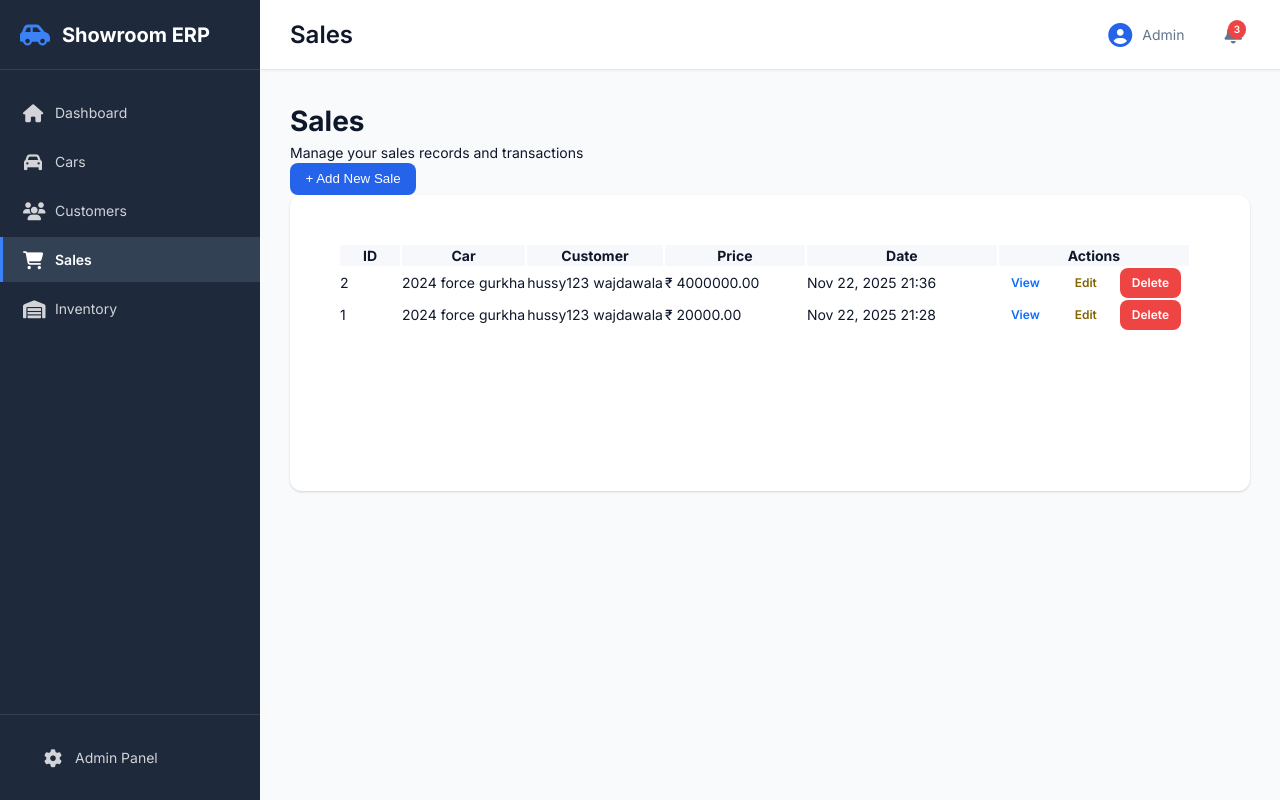
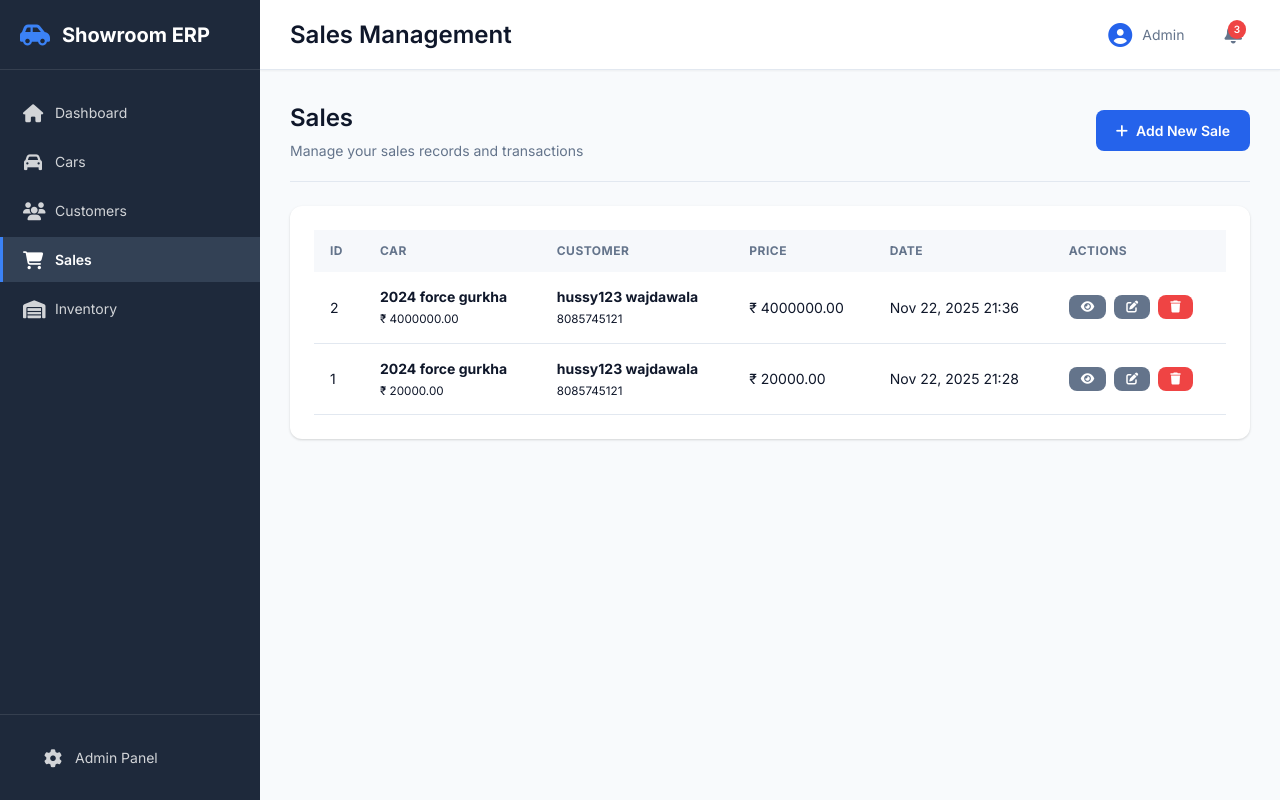
Before and after one commit to AdityaBunge/Showroom_Management_System, a Django app: page /sales/ in a window 1280 px wide. Run offline with Django 4.2, Linux system fonts and the light colour scheme; data comes from the database, SQL or seed files in the repository.

Commit message:
inventory

```diff
--- a/inventory/urls.py
+++ b/inventory/urls.py
@@ -1,10 +1,13 @@
+# inventory/urls.py
 from django.urls import path
 from . import views
 
+app_name = "inventory"
+
 urlpatterns = [
-    path('', views.inventory_list, name='inventory_list'),
-    path('add/', views.add_inventory_item, name='add_inventory_item'),
-    path('<int:item_id>/', views.inventory_detail, name='inventory_detail'),
-    path('<int:item_id>/edit/', views.edit_inventory_item, name='edit_inventory_item'),
-    path('<int:item_id>/delete/', views.delete_inventory_item, name='delete_inventory_item'),
+    path('', views.InventoryListView.as_view(), name='inventory-list'),
+    path('create/', views.InventoryCreateView.as_view(), name='inventory-create'),
+    path('<int:pk>/', views.InventoryDetailView.as_view(), name='inventory-detail'),
+    path('<int:pk>/update/', views.InventoryUpdateView.as_view(), name='inventory-update'),
+    path('<int:pk>/delete/', views.InventoryDeleteView.as_view(), name='inventory-delete'),
 ]
--- a/sales/templates/sales/sale_list.html
+++ b/sales/templates/sales/sale_list.html
@@ -1,63 +1,85 @@
 {% extends "base.html" %}
 {% load static %}
-{% block title %}Sales - Showroom{% endblock %}
 
-{% block page_title %}Sales{% endblock %}
+{% block title %}Sales Management{% endblock %}
+{% block page_title %}Sales Management{% endblock %}
 
 {% block content %}
-<div class="container-fluid py-4">
-  <div class="row align-items-center mb-3">
-    <div class="col-md-8">
-      <h1 class="h3 mb-0">Sales</h1>
-      <p class="text-muted mb-0">Manage your sales records and transactions</p>
-    </div>
-    <div class="col-md-4 text-md-end mt-3 mt-md-0">
-       <button id="openCreateSaleModal" style="padding:.6rem 1.1rem; border-radius:8px; background:#2563EB; color:#fff; border:0;">
-      + Add New Sale
-    </button>
-    </div>
+<div class="page-container">
+
+    <!-- Header -->
+    <div class="page-header">
+        <div class="page-header-content">
+            <h2>Sales</h2>
+            <p class="page-subtitle">Manage your sales records and transactions</p>
         </div>
 
-   <div class="card shadow-sm mt-2">
-    <div class="card-body p-0">
-      <div class="table-responsive" style="min-height: 200px;">
-        <table class="table table-hover mb-0">
-          <thead class="thead-light">
+        <a href="{% url 'sales:sale-create' %}" class="btn btn-primary">
+            <i class="fas fa-plus"></i> Add New Sale
+        </a>
+    </div>
+
+    <!-- Sales Table -->
+    <div class="card">
+        <div class="table-responsive">
+            <table class="data-table">
+                <thead>
                     <tr>
-              <th style="width:60px;">ID</th>
+                        <th>ID</th>
                         <th>Car</th>
                         <th>Customer</th>
-              <th style="width:140px;">Price</th>
-              <th style="width:190px;">Date</th>
-              <th style="width:190px;">Actions</th>
+                        <th>Price</th>
+                        <th>Date</th>
+                        <th>Actions</th>
                     </tr>
                 </thead>
+
                 <tbody>
                     {% for sale in sales %}
                     <tr>
-              <td class="align-middle">{{ sale.id }}</td>
-              <td class="align-middle">
-                <div class="fw-bold">{{ sale.car }}</div>
-                <div class="small text-muted">{{ sale.car.get_trim_display|default_if_none:"" }}</div>
+                        <td>{{ sale.id }}</td>
+
+                        <td>
+                            <strong>{{ sale.car }}</strong><br>
+                            <small class="text-muted">₹ {{ sale.sale_price|floatformat:2 }}</small>
                         </td>
-              <td class="align-middle">
-                <div class="fw-bold">{{ sale.customer.name|default:sale.customer }}</div>
-                <div class="small text-muted">{{ sale.customer.phone }}</div>
+
+                        <td>
+                            {% if sale.customer %}
+                                <strong>{{ sale.customer.first_name }} {% if sale.customer.last_name %}{{ sale.customer.last_name }}{% endif %}</strong><br>
+                                <small class="text-muted">{{ sale.customer.phone_number|default:"—" }}</small>
+                            {% else %}
+                                <span class="text-muted">—</span>
+                            {% endif %}
                         </td>
-              <td class="align-middle">₹ {{ sale.sale_price|floatformat:2 }}</td>
-              <td class="align-middle">{{ sale.sale_date|date:"M d, Y H:i" }}</td>
-              <td class="align-middle">
-                <div class="d-flex gap-2">
-                  <a class="btn btn-sm btn-outline-info" href="{% url 'sales:sale-detail' sale.pk %}">View</a>
-                  <a class="btn btn-sm btn-outline-warning" href="{% url 'sales:sale-update' sale.pk %}">Edit</a>
-                  <a class="btn btn-sm btn-danger" href="{% url 'sales:sale-delete' sale.pk %}">Delete</a>
+
+                        <td>₹ {{ sale.sale_price|floatformat:2 }}</td>
+
+                        <td>{{ sale.sale_date|date:"M d, Y H:i" }}</td>
+
+                        <td>
+                            <div style="display:flex; gap:8px;">
+                                <a href="{% url 'sales:sale-detail' sale.id %}" class="btn btn-sm btn-secondary" title="View">
+                                    <i class="fas fa-eye"></i>
+                                </a>
+
+                                <a href="{% url 'sales:sale-update' sale.id %}" class="btn btn-sm btn-secondary" title="Edit">
+                                    <i class="fas fa-edit"></i>
+                                </a>
+
+                                <a href="{% url 'sales:sale-delete' sale.id %}" class="btn btn-sm btn-danger" title="Delete">
+                                    <i class="fas fa-trash"></i>
+                                </a>
                             </div>
                         </td>
                     </tr>
                     {% empty %}
                     <tr>
-              <td colspan="6" class="text-center py-4 text-muted">
-                No sales records found. Click “Add New Sale” to create one.
+                        <td colspan="6" class="empty-state">
+                            <div class="empty-message">
+                                <i class="fas fa-shopping-cart"></i>
+                                <p>No sales recorded yet. Click “Add New Sale” to create one.</p>
+                            </div>
                         </td>
                     </tr>
                     {% endfor %}
@@ -67,87 +89,10 @@
     </div>
 </div>
 
-  <!-- pagination -->
-  {% if is_paginated %}
-  <nav class="mt-3 d-flex justify-content-end">
-    <ul class="pagination">
-      {% if page_obj.has_previous %}
-        <li class="page-item"><a class="page-link" href="?page={{ page_obj.previous_page_number }}">Previous</a></li>
-      {% endif %}
-      <li class="page-item disabled"><span class="page-link">Page {{ page_obj.number }} of {{ page_obj.paginator.num_pages }}</span></li>
-      {% if page_obj.has_next %}
-        <li class="page-item"><a class="page-link" href="?page={{ page_obj.next_page_number }}">Next</a></li>
-      {% endif %}
-    </ul>
-  </nav>
-  {% endif %}
-</div>
-
-<!-- Create Sale Modal (renders the Django form provided in the view context) -->
-<div id="createSaleModal" class="modal" style="display:none;">
-  <div class="modal-dialog" role="document" style="max-width:560px;">
-    <div class="modal-content">
-      <div class="modal-header">
-        <h5 class="modal-title">New Sale</h5>
-        <button type="button" class="btn-close" aria-label="Close" onclick="closeCreateSaleModal()"></button>
-      </div>
-      <div class="modal-body">
-        <form id="createSaleForm" method="post" action="{% url 'sales:sale-create' %}">
-          {% csrf_token %}
-          {{ form.non_field_errors }}
-          <div class="mb-3">
-            {{ form.car.label_tag }}
-            {{ form.car }}
-            {{ form.car.errors }}
-          </div>
-          <div class="mb-3">
-            {{ form.customer.label_tag }}
-            {{ form.customer }}
-            {{ form.customer.errors }}
-          </div>
-          <div class="mb-3">
-            {{ form.sale_price.label_tag }}
-            {{ form.sale_price }}
-            {{ form.sale_price.errors }}
-          </div>
-
-          <div class="d-flex justify-content-end">
-            <button type="button" class="btn btn-secondary me-2" onclick="closeCreateSaleModal()">Cancel</button>
-            <button type="submit" class="btn btn-primary">Save Sale</button>
-          </div>
-        </form>
-      </div>
-    </div>
-  </div>
-</div>
-
 <style>
-/* Light styling to match customers page feel */
-.card { border-radius: 12px; overflow: hidden; }
-.table thead th { font-weight:700; background: #f6f8fb; border-bottom: none; }
-.btn-outline-info { color: #0d6efd; border-color: #cfe5ff; background: transparent; }
-.btn-outline-warning { color: #856404; border-color: #ffe8a8; background: transparent; }
-.modal { position: fixed; inset: 0; display: flex; align-items: center; justify-content: center; background: rgba(10,10,10,0.45); z-index: 2050; }
-.modal-dialog { transform: translateY(0); }
-.btn-close { background: none; border: none; font-size: 1.25rem; }
-.d-flex.gap-2 > * { margin-right: .5rem; }
+/* small helper to match customers page look */
+.data-table thead th { font-weight:700; background: #f6f8fb; border-bottom: none; }
+.empty-message { text-align:center; padding:18px 0; color:var(--text-secondary); }
 </style>
 
-<script>
-/* Simple modal open/close handling */
-function openCreateSaleModal() {
-  document.getElementById('createSaleModal').style.display = 'flex';
-}
-function closeCreateSaleModal() {
-  document.getElementById('createSaleModal').style.display = 'none';
-}
-document.getElementById('openCreateSaleModal').addEventListener('click', openCreateSaleModal);
-
-// close modal when clicking outside modal-content
-document.getElementById('createSaleModal').addEventListener('click', function(e){
-  const dialog = document.querySelector('#createSaleModal .modal-dialog');
-  if (e.target === this) { closeCreateSaleModal(); }
-});
-</script>
-
 {% endblock %}
--- a/templates/base.html
+++ b/templates/base.html
@@ -1,9 +1,10 @@
 {% load static %}
 <!DOCTYPE html>
 <html lang="en">
+
 <head>
     <meta charset="UTF-8" />
-    <meta name="viewport" content="width=device-width, initial-scale=1.0"/>
+    <meta name="viewport" content="width=device-width, initial-scale=1.0" />
     <title>{% block title %}Showroom ERP{% endblock %}</title>
 
     <!-- Google Fonts -->
@@ -15,6 +16,7 @@
     <link rel="stylesheet" href="{% static 'css/style.css' %}?v=1.0">
     {% block extra_css %}{% endblock %}
 </head>
+
 <body>
     <!-- Sidebar -->
     <aside class="sidebar" id="sidebar">
@@ -31,7 +33,8 @@
         <nav class="sidebar-nav">
             <ul class="nav-menu">
                 <li class="nav-item">
-                    <a href="{% url 'index' %}" class="nav-link {% if request.resolver_match.url_name == 'index' %}active{% endif %}">
+                    <a href="{% url 'index' %}"
+                        class="nav-link {% if request.resolver_match.url_name == 'index' %}active{% endif %}">
                         <i class="fas fa-home"></i>
                         <span class="nav-text">Dashboard</span>
                     </a>
@@ -43,19 +46,22 @@
                     </a>
                 </li>
                 <li class="nav-item">
-                    <a href="{% url 'customers:customer-list' %}" class="nav-link {% if 'customer' in request.path %}active{% endif %}">
+                    <a href="{% url 'customers:customer-list' %}"
+                        class="nav-link {% if request.resolver_match.namespace == 'customers' or request.resolver_match.url_name == 'customer-list' %}active{% endif %}">
                         <i class="fas fa-users"></i>
                         <span class="nav-text">Customers</span>
                     </a>
                 </li>
                 <li class="nav-item">
-                    <a href="{% url 'sales:sale-list' %}" class="nav-link {% if 'sale' in request.path %}active{% endif %}">
+                    <a href="{% url 'sales:sale-list' %}"
+                        class="nav-link {% if 'sale' in request.path %}active{% endif %}">
                         <i class="fas fa-shopping-cart"></i>
                         <span class="nav-text">Sales</span>
                     </a>
                 </li>
                 <li class="nav-item">
-                    <a href="{% url 'inventory_list' %}" class="nav-link {% if 'inventory' in request.path %}active{% endif %}">
+                    <a href="{% url 'inventory:inventory-list' %}"
+                        class="nav-link {% if request.resolver_match.namespace == 'inventory' or request.resolver_match.url_name == 'inventory-list' %}active{% endif %}">
                         <i class="fas fa-warehouse"></i>
                         <span class="nav-text">Inventory</span>
                     </a>
@@ -104,7 +110,8 @@
             <div class="messages-container">
                 {% for message in messages %}
                 <div class="alert alert-{{ message.tags }}">
-                            <i class="fas fa-{% if message.tags == 'success' %}check-circle{% elif message.tags == 'error' %}exclamation-circle{% else %}info-circle{% endif %}"></i>
+                    <i
+                        class="fas fa-{% if message.tags == 'success' %}check-circle{% elif message.tags == 'error' %}exclamation-circle{% else %}info-circle{% endif %}"></i>
                     {{ message }}
                     <button class="alert-close" onclick="this.parentElement.remove()">&times;</button>
                 </div>
@@ -133,14 +140,14 @@
         }
 
         // Close sidebar on mobile when clicking outside
-        document.getElementById('overlay').addEventListener('click', function() {
+        document.getElementById('overlay').addEventListener('click', function () {
             if (window.innerWidth <= 768) {
                 toggleSidebar();
             }
         });
 
         // Handle window resize
-        window.addEventListener('resize', function() {
+        window.addEventListener('resize', function () {
             if (window.innerWidth > 768) {
                 document.getElementById('overlay').classList.remove('active');
             }
@@ -148,4 +155,5 @@
     </script>
     {% block extra_js %}{% endblock %}
 </body>
+
 </html>
```
Also changed, not shown: inventory/forms.py (added, +14 -0 lines), inventory/models.py (+15 -15 lines), inventory/templates/inventory/confirm_delete.html (added, +17 -0 lines), inventory/templates/inventory/form.html (added, +22 -0 lines), inventory/templates/inventory/inventory_detail.html (added, +57 -0 lines), inventory/templates/inventory/inventory_list.html (added, +103 -0 lines), inventory/views.py (+35 -34 lines), db.sqlite3, inventory/migrations/0002_alter_inventory_car_alter_inventory_options_and_more.py (added). Lines whose indentation alone changed are shown as unchanged.
